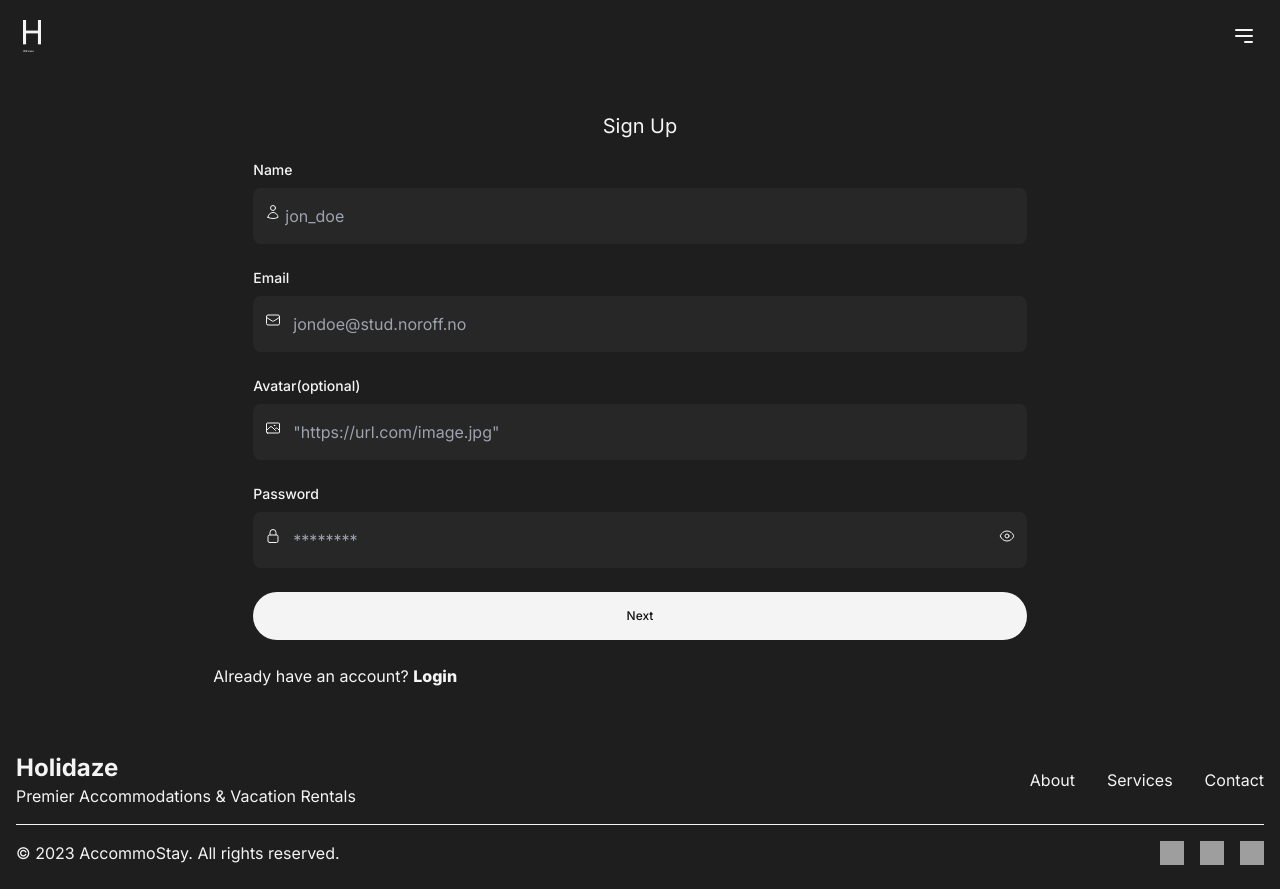
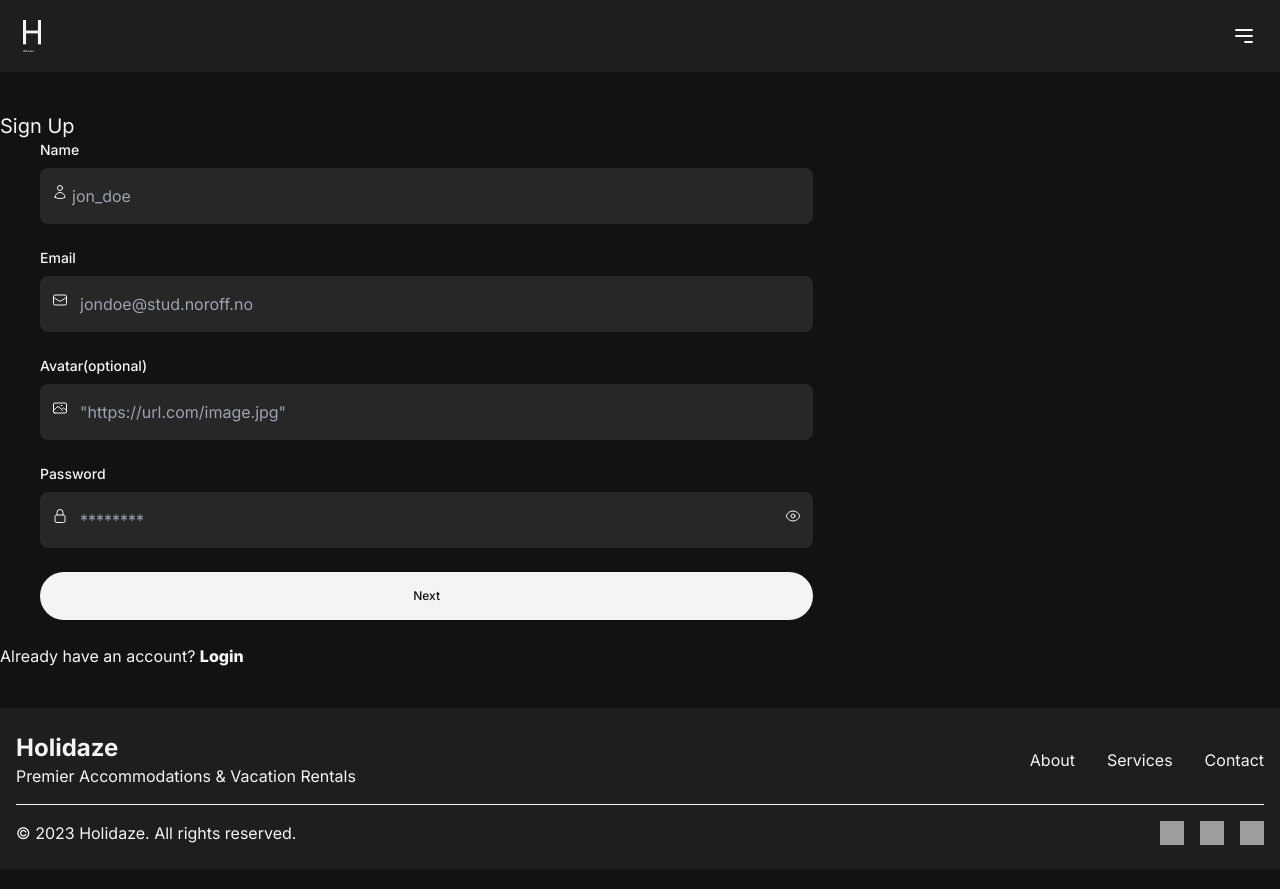
Before and after one commit to bmsf/FED2-Exam, a Next.js app: page /register in a window 1280 px wide. Built offline with nearby package versions, Linux system fonts and the light colour scheme; grey boxes are pictures that could not be loaded; a web font is replaced by a local one.

Commit message:
footer added

```diff
--- a/app/Footer.jsx
+++ b/app/Footer.jsx
@@ -30,7 +30,7 @@ const Footer = () => {
 				<hr className='my-4 border-gray-600' />
 				<div className='flex justify-between items-center'>
 					<p>
-						&copy; {new Date().getFullYear()} AccommoStay. All rights reserved.
+						&copy; {new Date().getFullYear()} Holidaze. All rights reserved.
 					</p>
 					<div className='flex space-x-4'>
 						<a
--- a/app/NavbarOpen.jsx
+++ b/app/NavbarOpen.jsx
@@ -109,30 +109,26 @@ export default function NavbarOpen({ isOpen, setIsOpen }) {
 							variants={containerVariants}
 							className='space-y-4 flex flex-col items-center'
 						>
-							<motion.Link
-								variants={itemVariants}
-								href='/login'
-								className='block'
-							>
+							<Link href={'/login'}>
+								<motion.div variants={itemVariants} className='block'>
 									<button
 										type='button'
 										className='flex items-center justify-center bg-white text-primary rounded-xl py-2.5 w-32 text-xs font-medium transition-transform duration-150 ease-in-out hover:bg-gray-200 active:scale-95'
 									>
 										<span>Login</span>
 									</button>
-							</motion.Link>
-							<motion.Link
-								variants={itemVariants}
-								href='/login'
-								className='block'
-							>
+								</motion.div>
+							</Link>
+							<Link href={'/register'}>
+								<motion.div variants={itemVariants} className='block'>
 									<button
 										type='button'
 										className='flex items-center justify-center bg-primary text-white rounded-xl py-2.5 w-32 text-xs font-medium transition-transform duration-150 ease-in-out hover:bg-gray-200 active:scale-95'
 									>
 										<span>Register</span>
 									</button>
-							</motion.Link>
+								</motion.div>
+							</Link>
 						</motion.div>
 					)}
 				</motion.div>
--- a/app/layout.jsx
+++ b/app/layout.jsx
@@ -17,7 +17,9 @@ export const metadata = {
 export default function RootLayout({ children }) {
 	return (
 		<html lang='en'>
-			<body className={`${openSans.className} bg-primary text-[#f5f5f5]`}>
+			<body
+				className={`${openSans.className} flex flex-col justify-between min-h-screen bg-primary text-[#f5f5f5]`}
+			>
 				<Navbar />
 				{children}
 				<Footer />
--- /dev/null
+++ b/app/login/page.jsx
@@ -0,0 +1,7 @@
+import React from 'react';
+
+const Login = () => {
+	return <div>Login</div>;
+};
+
+export default Login;
--- a/app/register/page.jsx
+++ b/app/register/page.jsx
@@ -44,13 +44,13 @@ function RegisterPage() {
 	return (
 		<>
 			<main>
-				<div className='bg-lightPrimary flex flex-col justify-center items-center py-10 gap-5'>
+				<div className='bg-primaryflex flex-col justify-center items-center py-10 gap-5'>
 					<h1 className='text-xl'>Sign Up</h1>
 					<form
 						className='flex flex-col w-full lg:w-2/3 space-y-4 md:space-y-6'
 						onSubmit={onSubmit}
 					>
-						<div className='flex flex-col bg-lightPrimary mx-10'>
+						<div className='flex flex-col mx-10'>
 							<label className='mb-2 text-sm font-medium'>Name</label>
 							<div className='relative'>
 								<UserIcon className='absolute h-4 w-4 cursor-pointer top-4 left-3' />
@@ -67,7 +67,7 @@ function RegisterPage() {
 								/>
 							</div>
 						</div>
-						<div className='flex flex-col bg-lightPrimary mx-10'>
+						<div className='flex flex-col mx-10'>
 							<label className='mb-2 text-sm font-medium'>Email</label>
 							<div className='relative '>
 								<EnvelopeIcon className='absolute h-4 w-4 cursor-pointer top-4 left-3' />
@@ -83,7 +83,7 @@ function RegisterPage() {
 								/>
 							</div>
 						</div>
-						<div className='flex flex-col bg-lightPrimary mx-10'>
+						<div className='flex flex-col mx-10'>
 							<label className='mb-2 text-sm font-medium'>
 								Avatar(optional)
 							</label>
@@ -100,7 +100,7 @@ function RegisterPage() {
 								/>
 							</div>
 						</div>
-						<div className='flex flex-col bg-lightPrimary mx-10'>
+						<div className='flex flex-col  mx-10'>
 							<label className='mb-2 text-sm font-medium'>Password</label>
 							<div className='relative'>
 								<LockClosedIcon className='absolute h-4 w-4 cursor-pointer top-4 left-3' />
```
Lines whose indentation alone changed are shown as unchanged.
